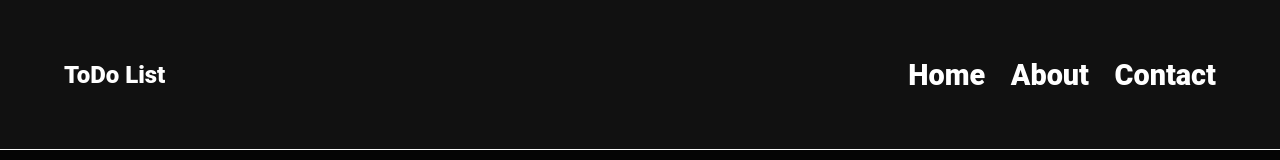
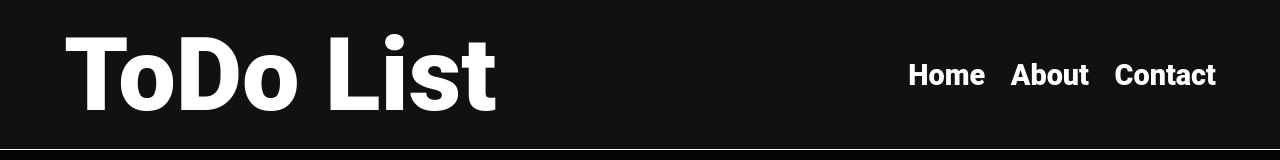
Before and after one commit to loophole90/ToDo_List, a plain HTML site: page index.html in a window 1280 px wide. Drawn offline with Linux system fonts and the light colour scheme.

Commit message:
edit size text "ToDo List"

```diff
--- a/style.css
+++ b/style.css
@@ -31,7 +31,7 @@ header> nav{
     height: 100%;
 }
 
-header> nav> h1{color: white; margin-left: 5%;}
+header> nav> h1{color: white; margin-left: 5%; font-size: 8vw;}
 
 header> nav>ul{display: flex; gap: 2vw; margin-right: 5%;}
 header> nav>ul>li{ font-size: 1.8rem; }
```
